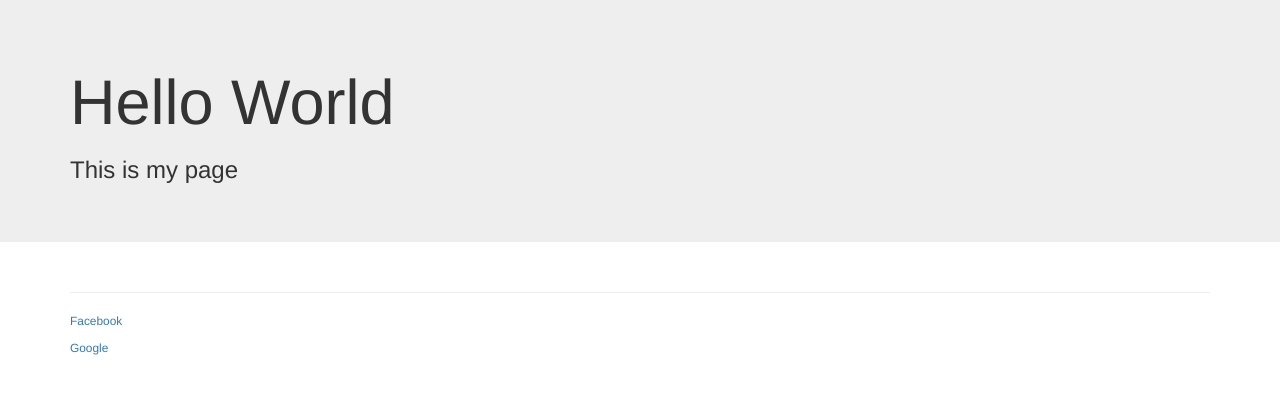
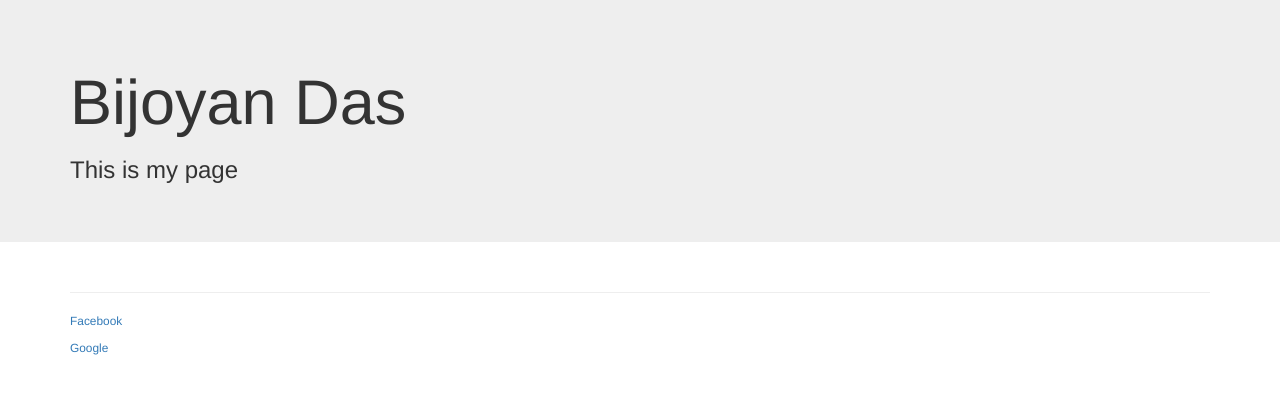
Before and after one commit to bijoyandas/bijoyandas.github.io, a plain HTML site: page index.html in a window 1280 px wide. Drawn offline with nearby package versions, Linux system fonts and the light colour scheme.

Commit message:
Initial Commit

```diff
--- a/index.html
+++ b/index.html
@@ -12,7 +12,7 @@
   <header>
     <div class="jumbotron">
       <div class="container">
-        <h1>Hello World</h1>
+        <h1>Bijoyan Das</h1>
         <h3>This is my page</h3>
       </div>
     </div>
```
